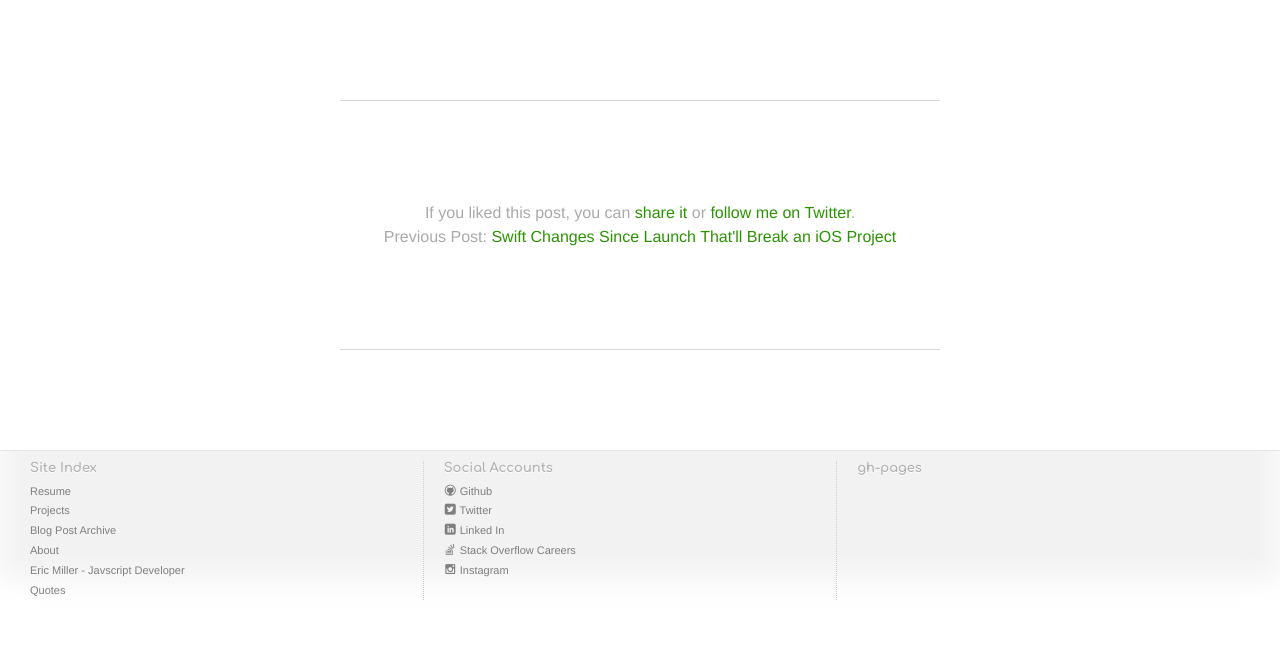
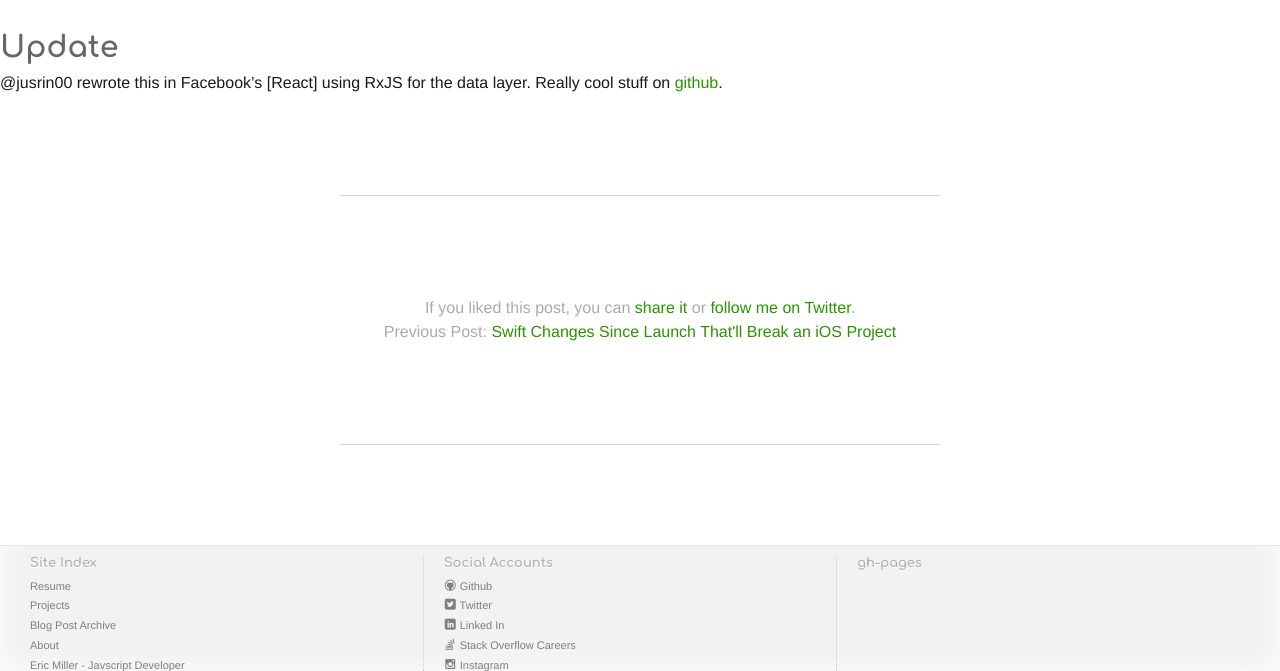
Before and after one commit to SimplGy/simplgy.github.io, a Jekyll site: the page built from blog/_posts/2015-05-01-infinite-bacon.md, in a window 1280 px wide and 900 px high, scrolled down 5066 px, cut to the strip 229-900 px from the top of the window. Built offline with Jekyll 4.4.1, drawn with Linux system fonts in a browser that asks for light colours; nearby versions of some CDN libraries; comment, search, counter and statistics services are not loaded; before the commit the page ends 5905 px from its top, so only the background shows below that.

Commit message:
shout out to @jusrin00

```diff
--- a/blog/_posts/2015-05-01-infinite-bacon.md
+++ b/blog/_posts/2015-05-01-infinite-bacon.md
@@ -187,3 +187,7 @@ I hope you're feeling excited about this new way of thinking about programming,
 ![slow smile](http://i.giphy.com/R0TrhAtNeUC0E.gif)
 
 Good work, you.
+
+## Update
+
+@jusrin00 rewrote this in Facebook's [React] using RxJS for the data layer. Really cool stuff on [github](https://github.com/justinwoo/react-rxjs-scroll).
```
